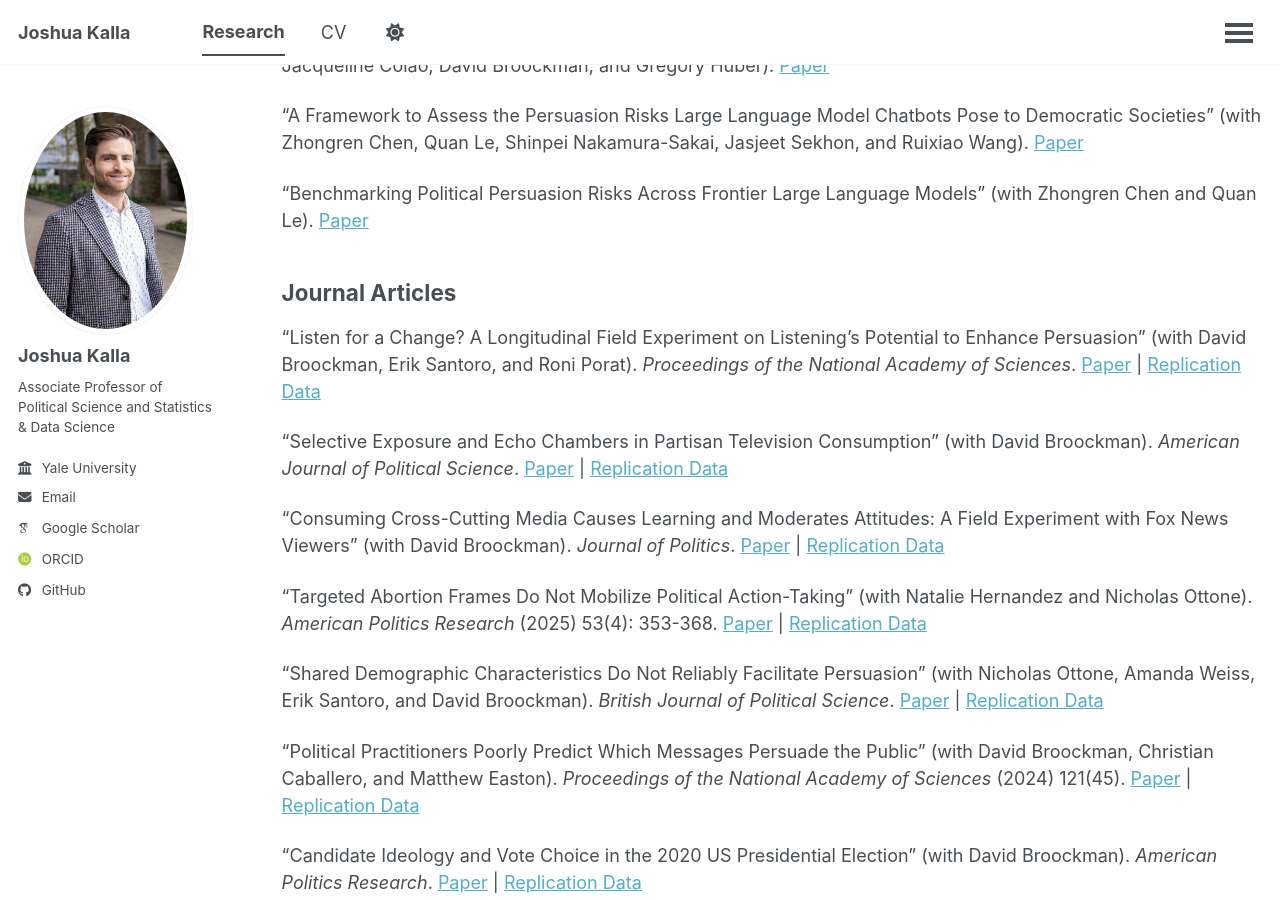
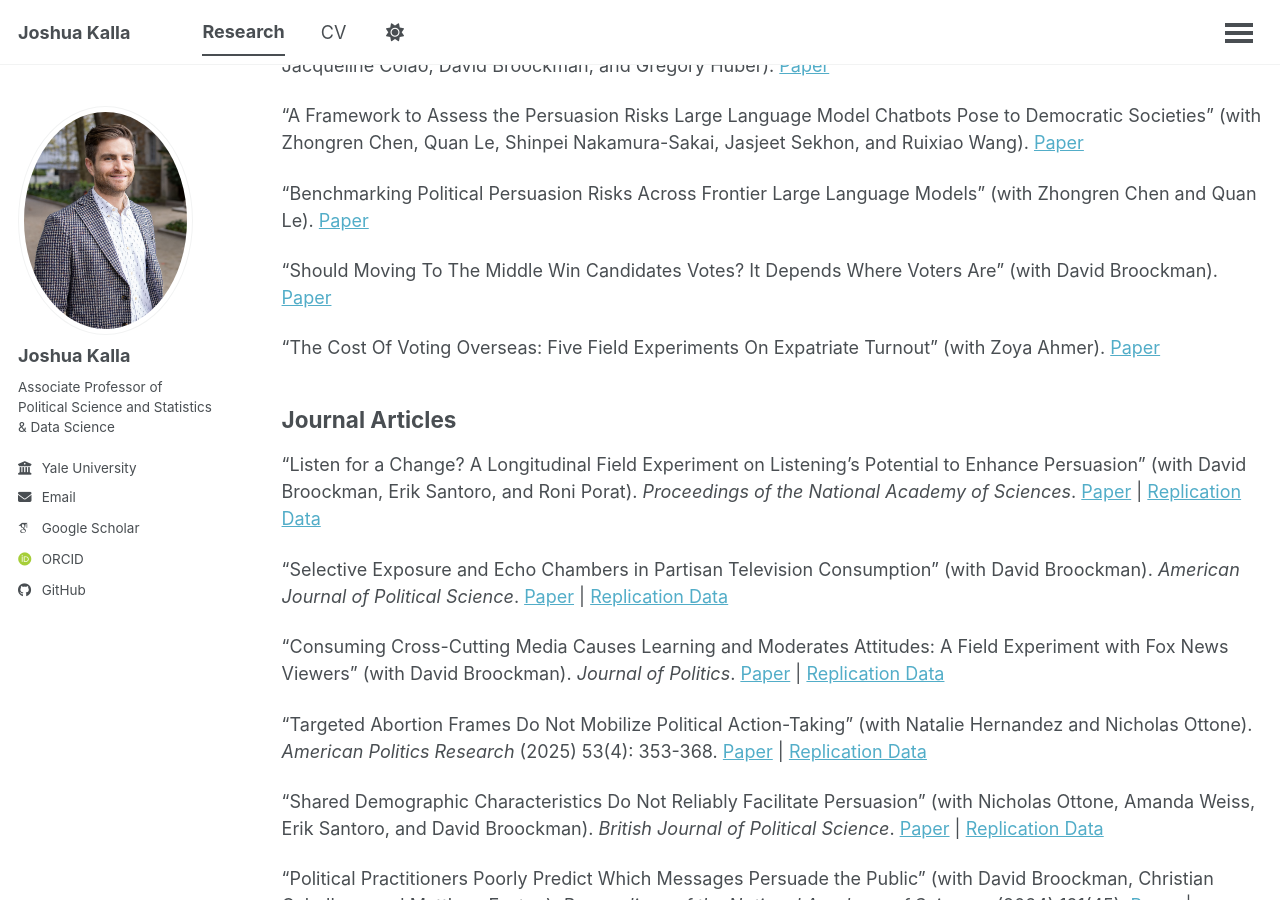
Before and after one commit to joshuakalla/joshuakalla.github.io, a Jekyll site: the page built from _pages/research.md, in a window 1280 px wide and 900 px high, scrolled down 327 px. Built offline with Jekyll 4.4.1, drawn with Linux system fonts in a browser that asks for light colours; some web fonts are replaced; a script that is not in the unit is left out.

Commit message:
Add new research papers to the research page

```diff
--- a/_pages/research.md
+++ b/_pages/research.md
@@ -16,6 +16,10 @@ author_profile: true
 "A Framework to Assess the Persuasion Risks Large Language Model Chatbots Pose to Democratic Societies" (with Zhongren Chen, Quan Le, Shinpei Nakamura-Sakai, Jasjeet Sekhon, and Ruixiao Wang). [Paper](https://arxiv.org/abs/2505.00036)
 
 "Benchmarking Political Persuasion Risks Across Frontier Large Language Models" (with Zhongren Chen and Quan Le). [Paper](https://arxiv.org/abs/2603.09884)
+
+"Should Moving To The Middle Win Candidates Votes? It Depends Where Voters Are" (with David Broockman). [Paper](https://osf.io/preprints/socarxiv/bvjtd)
+
+"The Cost Of Voting Overseas: Five Field Experiments On Expatriate Turnout" (with Zoya Ahmer). [Paper](https://osf.io/preprints/socarxiv/fy5g6)
 
 ## Journal Articles
 
```
